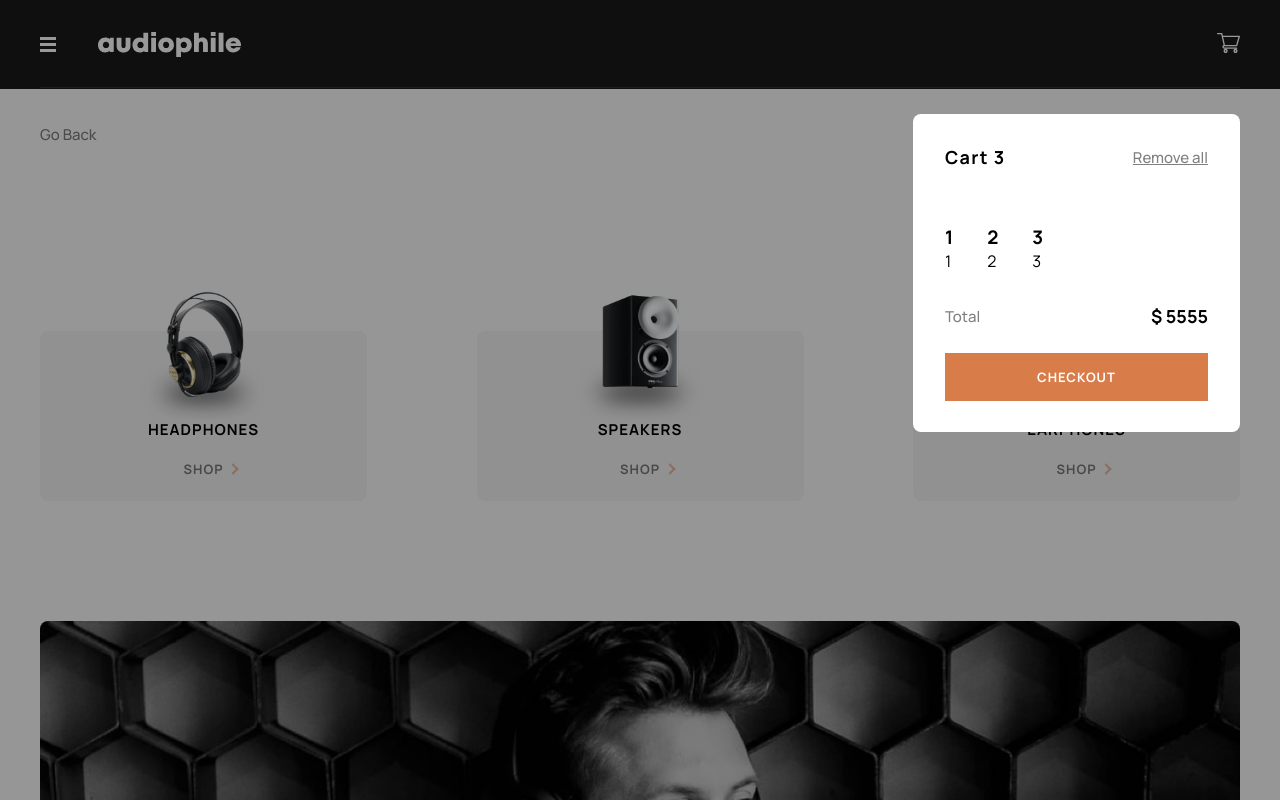
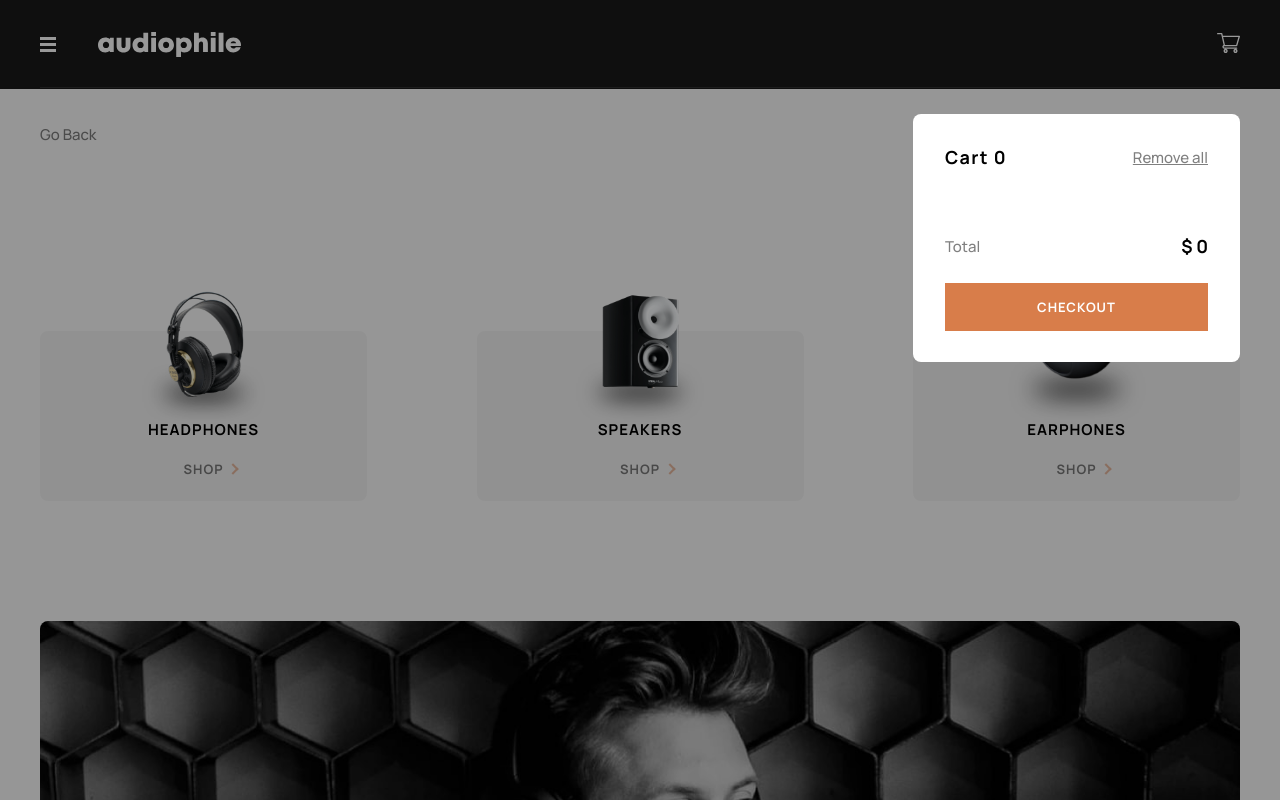
Before and after one commit to kanae367/audiophile, a Vue app: page /product/earphones in a window 1280 px wide. Both pictures are taken after a click on the button 1228 px from the left and 44 px from the top of the page. Shown: the top 800 px of the page. Built offline with nearby package versions, Linux system fonts and the light colour scheme.

Commit message:
feat: added logic to cart component

```diff
--- a/src/components/CartItem.vue
+++ b/src/components/CartItem.vue
@@ -2,7 +2,7 @@
 import { RouterLink } from 'vue-router'
 import { useCart } from '@/scripts/store'
 const cart = useCart()
-const products = ['1', '2', '3']
+const products = cart.products
 
 function handleModalClick(e: Event) {
   const target = e.target as HTMLElement
@@ -16,22 +16,24 @@ function handleModalClick(e: Event) {
   <div class="modal">
     <div class="modal__header">
       <h2 class="modal__title">Cart {{ products.length }}</h2>
-      <button class="modal__header-button">Remove all</button>
+      <button class="modal__header-button" @click="cart.clearAll">Remove all</button>
     </div>
 
     <ul class="list">
-      <li v-for="item in products" :key="item" class="list__item">
+      <li v-for="item in products" :key="item.slug" class="list__item">
         <img src="" alt="" />
         <div class="list__item-info">
-          <h3 class="list__item-title">{{ item }}</h3>
-          <p class="list__item-price">{{ item }}</p>
+          <h3 class="list__item-title">{{ item.name }}</h3>
+          <p class="list__item-price">$ {{ item.price }}</p>
         </div>
       </li>
     </ul>
 
     <div class="modal__bottom">
       Total
-      <span class="modal__bottom-accent">$ 5555</span>
+      <span class="modal__bottom-accent"
+        >$ {{ products.reduce((acc, next) => acc + next.price * next.amount, 0) }}</span
+      >
     </div>
 
     <RouterLink to="/checkout" @click="cart.changeVisibility" class="button button_modal"
--- a/src/scripts/store.ts
+++ b/src/scripts/store.ts
@@ -1,14 +1,65 @@
 import { defineStore } from 'pinia'
+import { reactive, ref } from 'vue'
+interface CartProduct {
+  id: number
+  slug: string
+  price: number
+  name: string
+  amount: number
+}
 
-export const useCart = defineStore('cart', {
-  state: () => {
-    return {
-      isVisible: false
-    }
-  },
-  actions: {
-    changeVisibility() {
-      this.isVisible = !this.isVisible
-    }
+// export const useCart = defineStore('cart', {
+//   state: (): {
+//     products: CartProduct[]
+//     isVisible: boolean
+//   } => ({
+//     products: [],
+//     isVisible: false
+//   }),
+//   actions: {
+//     changeVisibility() {
+//       this.isVisible = !this.isVisible
+//     },
+//     add(item: CartProduct) {
+//       const product = this.products.find((prev) => prev.slug === item.slug)
+//       product ? (product.amount += item.amount) : this.products.push(item)
+//     },
+//     remove(slug: string) {
+//       this.products.filter((item) => item.slug === slug)
+//     },
+//     clearAll() {
+//       this.products = []
+//     }
+//   }
+// })
+
+export const useCart = defineStore('cart', () => {
+  const products: CartProduct[] = reactive([])
+  const isVisible = ref(false)
+
+  const changeVisibility = () => {
+    isVisible.value = !isVisible.value
+  }
+
+  const add = (item: CartProduct) => {
+    const product = products.find((prev) => prev.slug === item.slug)
+    product ? (product.amount += item.amount) : products.push(item)
+  }
+
+  const remove = (slug: string) => {
+    console.log(products, slug)
+  }
+
+  const clearAll = () => {
+    products.length = 0
+  }
+
+  return {
+    products,
+    isVisible,
+    changeVisibility,
+    add,
+    remove,
+    clearAll
   }
 })
--- a/src/views/HomeView.vue
+++ b/src/views/HomeView.vue
@@ -19,7 +19,7 @@ import { RouterLink } from 'vue-router'
           Experience natural, lifelike audio and exceptional build quality made for the passionate
           music enthusiast.
         </p>
-        <RouterLink class="button" to="/">See Product</RouterLink>
+        <RouterLink class="button" to="/xx99-mark-two-headphones">See Product</RouterLink>
       </div>
     </section>
     <CategoriesList />
--- a/src/views/ProductView.vue
+++ b/src/views/ProductView.vue
@@ -4,8 +4,10 @@ import CategoriesList from '@/components/CategoriesList.vue'
 import { getItemInfo } from '../scripts/sortData'
 import { RouterLink, useRoute } from 'vue-router'
 import { ref, watch } from 'vue'
+import { useCart } from '@/scripts/store'
 
 const route = useRoute()
+const cart = useCart()
 let slug = route.params.slug
 let item = getItemInfo(String(slug))
 let count = ref(1)
@@ -17,6 +19,20 @@ watch(
     item = getItemInfo(String(newSlug))
   }
 )
+
+function handleAddClick() {
+  if (item === false) return
+
+  const product = {
+    id: item.id,
+    slug: item.slug,
+    price: item.price,
+    name: item.name,
+    amount: count.value
+  }
+
+  cart.add(product)
+}
 </script>
 <template>
   <RouterLink class="return-btn" to="/">Go Back</RouterLink>
@@ -38,7 +54,7 @@ watch(
             {{ count }}
             <button class="product__amount-button" @click="count++">+</button>
           </div>
-          <button class="button">Add To Cart</button>
+          <button class="button" @click="handleAddClick">Add To Cart</button>
         </div>
       </div>
     </div>
```
